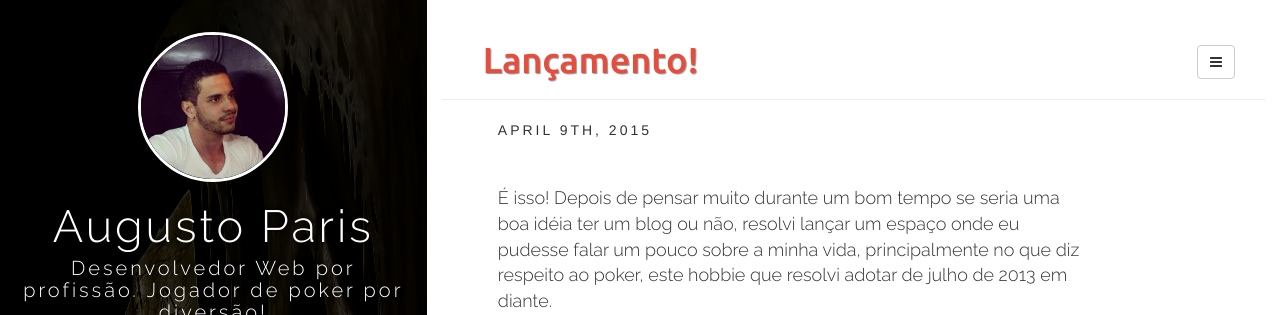
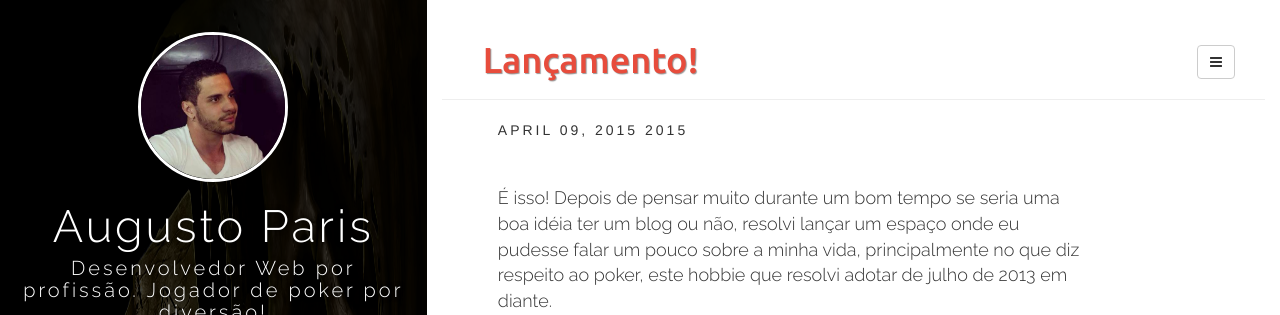
Before and after one commit to augustoparis/augustoparis.github.io, a Jekyll site: the page built from _posts/2015-04-09-bem-vindo.md, in a window 1280 px wide and 900 px high. Shown: the top 315 px of the window. Built offline with Jekyll 4.4.1, drawn with Linux system fonts in a browser that asks for light colours; nearby versions of some CDN libraries; comment, search, counter and statistics services are not loaded; some of the changed lines change nothing that is shown.

Commit message:
date post

```diff
--- a/_includes/post.html
+++ b/_includes/post.html
@@ -8,13 +8,21 @@
   <div class="col-sm-10">
    <span class="post-date">
      {% assign d = page.date | date: "%d" | plus:'0' %}
-     {{ page.date | date: "%B" }}
+     {{ page.date | date: "%B %d, %Y" }}
      {% case d %}
-       {% when 1 or 21 or 31 %}{{ d }}st,
-       {% when 2 or 22 %}{{ d }}nd,
-       {% when 3 or 23 %}{{ d }}rd,
-       {% else %}{{ d }}th,
-     {% endcase %}
+  {% when '1' %}Januar
+  {% when '2' %}Februar
+  {% when '3' %}M&auml;rz
+  {% when '4' %}April
+  {% when '5' %}Mai
+  {% when '6' %}Juni
+  {% when '7' %}Juli
+  {% when '8' %}August
+  {% when '9' %}September
+  {% when '10' %}Oktober
+  {% when '11' %}November
+  {% when '12' %}Dezember
+{% endcase %}
      {{ page.date | date: "%Y" }}
      {% if page.tagline %}<small style="text-transform:none">{{page.tagline}}</small>{% endif %} {% if post.tagline %}<small>{{post.tagline}}</small>{% endif %}
    </span>
```
